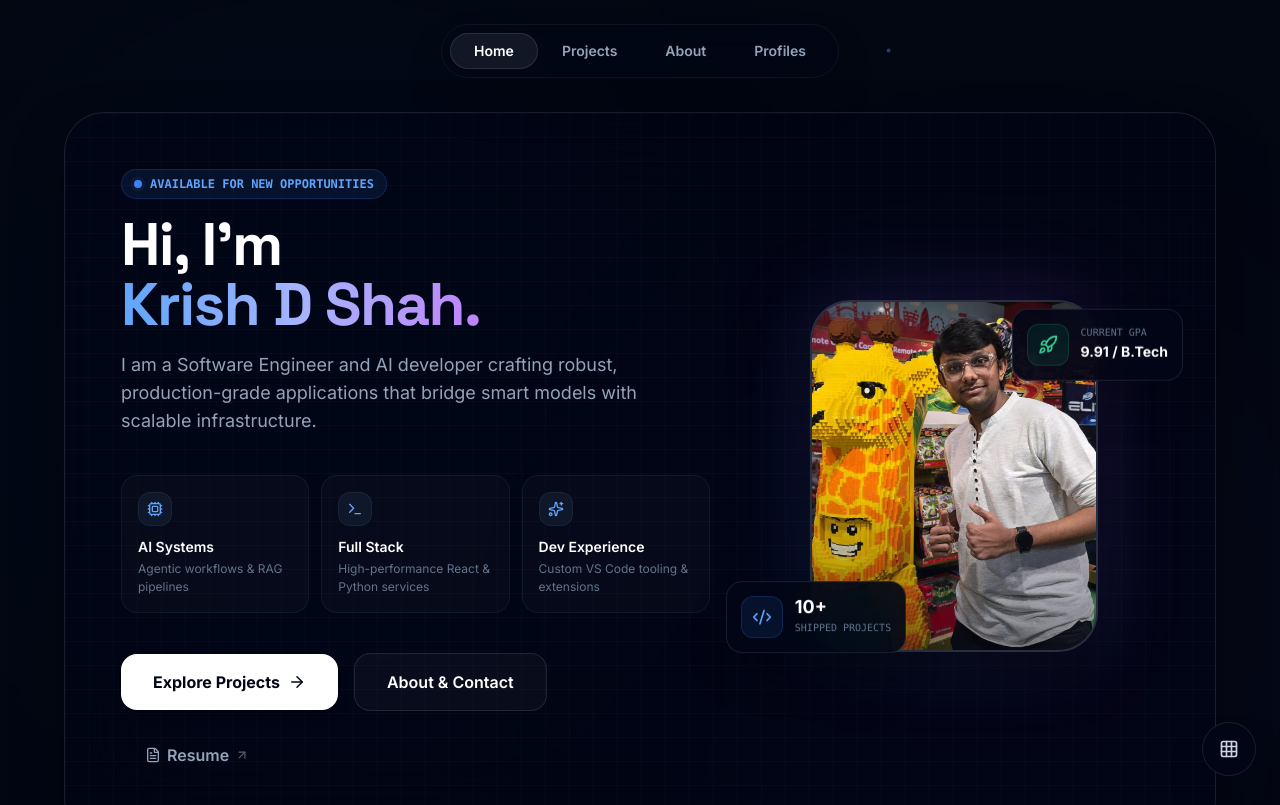
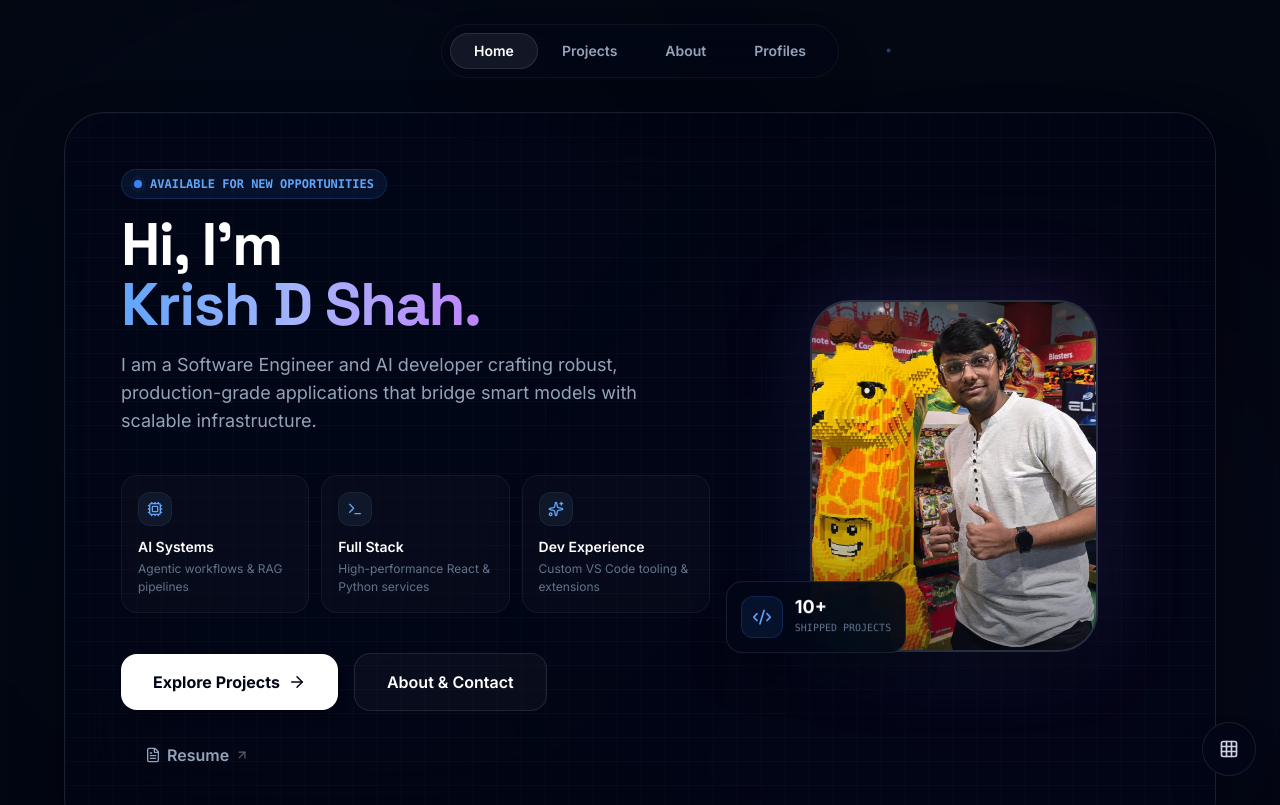
Before and after one commit to Krishdshah/portfoliov2, a Next.js app: page / in a window 1280 px wide. Shown: the top 805 px of the page. Built offline with nearby package versions, Linux system fonts and the light colour scheme.

Commit message:
refactor: remove CGPA badge from home page and update MedGency dates
- Removed floating CURRENT GPA badge from Home page profile picture layout.
- Changed MedGency business analyst internship timeframe to Dec 2025 – March 2026 on the About page.

```diff
--- a/app/about/page.tsx
+++ b/app/about/page.tsx
@@ -86,7 +86,7 @@ const timelineData = [
     type: 'experience',
     title: "Business Analyst Intern",
     subtitle: "MedGency",
-    date: "Dec 2025 – Present",
+    date: "Dec 2025 – March 2026",
     desc: "Conducting competitor research, validating feature roadmaps, and analyzing market gaps to optimize SaaS product strategy.",
     icon: Briefcase,
     color: "border-blue-500/20 text-blue-400 bg-blue-500/10"
--- a/app/page.tsx
+++ b/app/page.tsx
@@ -151,20 +151,6 @@ export default function Home() {
               </div>
             </motion.div>
 
-             {/* Badge 2: Open to Work */}
-             <motion.div
-              animate={{ y: [0, 8, 0] }}
-              transition={{ repeat: Infinity, duration: 5, ease: "easeInOut", delay: 1 }}
-              className="absolute -top-4 -right-4 md:top-6 md:-right-6 z-20 bg-slate-950/90 backdrop-blur-xl border border-white/10 p-3.5 rounded-2xl flex items-center gap-3 shadow-2xl scale-90 md:scale-100"
-            >
-              <div className="bg-emerald-500/10 p-2.5 rounded-xl text-emerald-400 border border-emerald-500/20">
-                <Rocket size={20} />
-              </div>
-              <div className="text-left">
-                <div className="text-[10px] text-slate-500 font-mono leading-none">CURRENT GPA</div>
-                <div className="text-sm font-bold text-white mt-1">9.91 / B.Tech</div>
-              </div>
-            </motion.div>
 
         </div>
 
```
